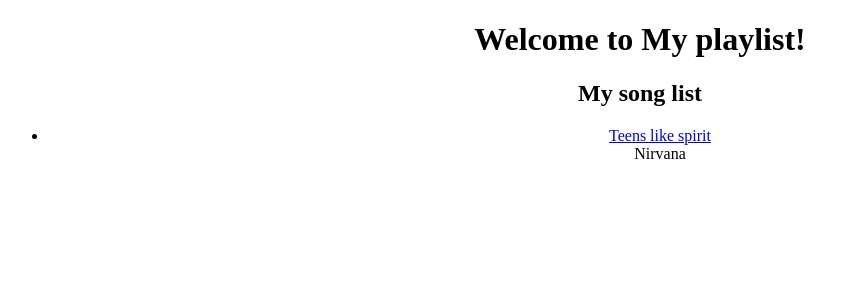
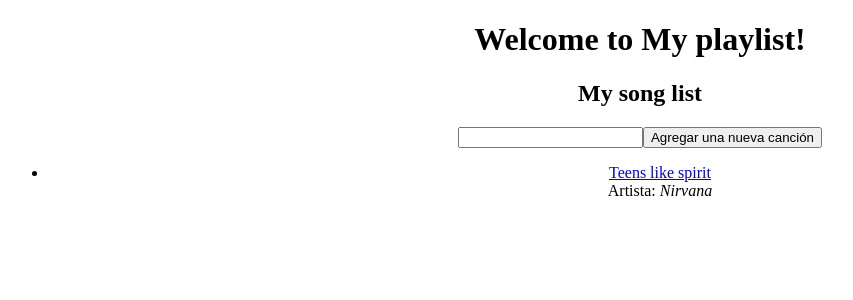
Before and after one commit to gemme/myplaylist, an Angular app: page / in a window 1280 px wide. Shown: the top 300 px of the page, without its empty margins (0-853 px from the left). Built offline with nearby package versions, Linux system fonts and the light colour scheme.

Commit message:
laboratorio7 service, http and binding

```diff
--- a/src/app/songs/song.service.ts
+++ b/src/app/songs/song.service.ts
@@ -1,13 +1,30 @@
 import { Injectable } from '@angular/core';
+import { HttpClient } from '@angular/common/http';
+import { map } from 'rxjs/operators';
 
+
+type Track = {
+  artist: string,
+  name: string,
+  url: string,
+}
 @Injectable({
   providedIn: 'root'
 })
 export class SongService {
 
-  public songs:Array<object> = null;
+  public songs:Array<Track> = null;
+  private API_KEY = '7cc2122f78c55e48c3fe8b33a16b5ef8';
 
-  constructor() {}
+  constructor(private http: HttpClient) {}
+
+  searchSong(song) {
+    const API_URL = `http://ws.audioscrobbler.com/2.0/?method=track.search&track=${song}&api_key=${this.API_KEY}&format=json`;
+    return this.http.get(API_URL)
+             .pipe(
+               map(response => response.results.trackmatches.track)
+              ).toPromise();
+  }
 
   getSongs() {
     return this.songs = [{
--- a/src/app/songs/songs.component.html
+++ b/src/app/songs/songs.component.html
@@ -1,9 +1,11 @@
 <div>
   <h2>My song list</h2>
+  <input type="text" name="song" [(ngModel)]="song">
+  <button (click)="getSongs()">Agregar una nueva canción</button>
   <ul class="songs">
     <li *ngFor="let song of songs">
       <a href="{{song.url}}" target="_blank">{{song.name}}</a><br>
-      <span>{{song.artist}}</span>
+      <span>Artista: <i>{{song.artist}}</i></span>
     </li>
   </ul>
 </div>
--- a/src/app/songs/songs.component.ts
+++ b/src/app/songs/songs.component.ts
@@ -6,10 +6,12 @@ import { SongService } from './song.service';
   templateUrl: './songs.component.html',
   styleUrls: ['./songs.component.css']
 })
+
 export class SongsComponent implements OnInit {
 
   // instance variables
-  public songs:Array<object> = null;
+  public songs:Array<any> = null;
+  public song:string = null;
 
   constructor(private songService:SongService) {}
 
@@ -17,4 +19,10 @@ export class SongsComponent implements OnInit {
     this.songs = this.songService.getSongs();
   }
 
+  getSongs() {
+    this.songService.searchSong(this.song).then(response => {
+      this.songs = response;
+    });
+  }
+
 }
```
Also changed, not shown: src/app/app.module.ts (+6 -1 lines).
